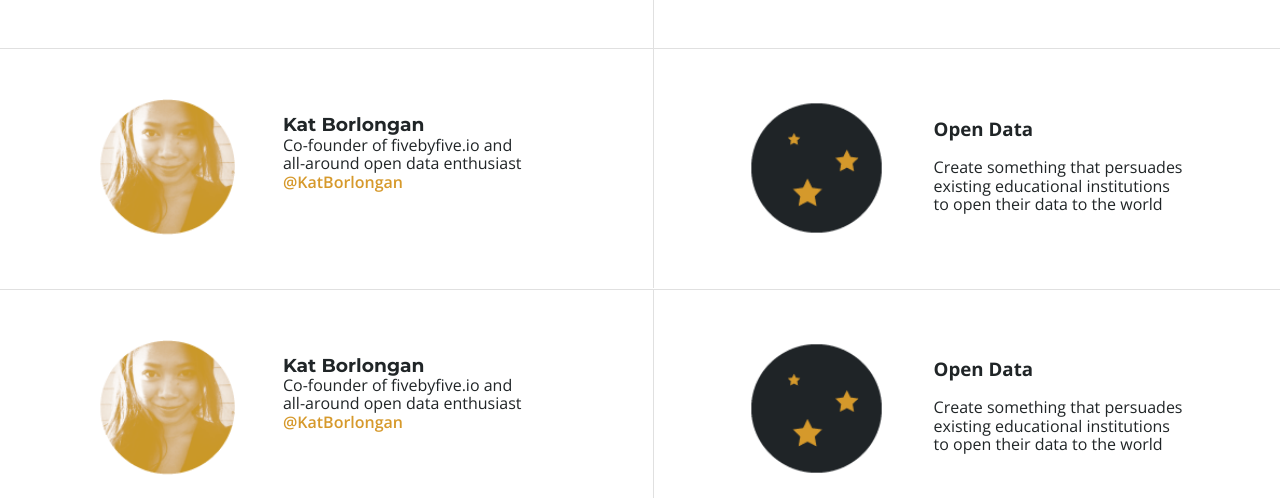
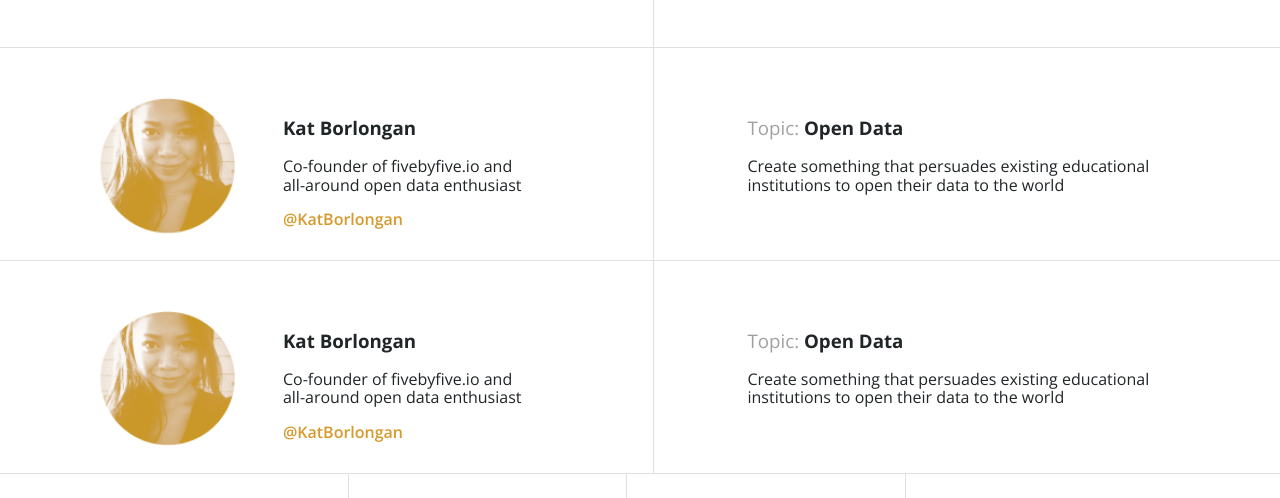
Before and after one commit to cedsummit/events-site, a website: page src/index.html in a window 1280 px wide. Shown: the part 1213-1711 px from the top of the page. Drawn offline with nearby package versions, Linux system fonts and the light colour scheme.

Commit message:
Changed to speaker and topic

```diff
--- a/Gruntfile.js
+++ b/Gruntfile.js
@@ -27,7 +27,10 @@ module.exports = function (grunt) {
   grunt.loadNpmTasks('grunt-contrib-jshint');
   grunt.loadNpmTasks('grunt-contrib-sass');
   grunt.loadNpmTasks('grunt-contrib-watch');
+  grunt.loadNpmTasks('grunt-shell');
 
   grunt.registerTask('default', ['sass', 'jshint']);
   grunt.registerTask('dev', ['watch']);
+
+
 };
--- a/package.json
+++ b/package.json
@@ -6,7 +6,8 @@
     "grunt": "~0.4.2",
     "grunt-contrib-sass": "~0.7.1",
     "grunt-contrib-watch": "~0.5.3",
-    "grunt-contrib-jshint": "~0.8.0"
+    "grunt-contrib-jshint": "~0.8.0",
+    "grunt-shell": "~0.6.4"
   },
   "dependencies": {
     "bower": "~1.2.8"
--- a/src/css/sass/partials/_header.scss
+++ b/src/css/sass/partials/_header.scss
@@ -1,7 +1,3 @@
-header{
-  border-bottom: 1px solid #fff;
-}
-
 .brand{
   padding-top: 30px;
   padding-bottom: 30px;
--- a/src/css/sass/partials/_modules.scss
+++ b/src/css/sass/partials/_modules.scss
@@ -10,10 +10,10 @@
 .module-col:nth-of-type(1){
   @include span-columns(5);
   padding-top: 50px;
-  padding-bottom: 50px;
 }
 
 .module-col:nth-of-type(2){
+  position: relative;
   @include span-columns(6);
   @include shift(1);
   padding-top: 50px;
@@ -21,6 +21,7 @@
   border-left: 1px solid $border-color;
   padding-left:$column + $gutter;
 }
+
 
 .sponsor{
   @include span-columns(3);
@@ -50,10 +51,13 @@
   @include span-columns(4);
 }
 
-.speaker-info, .challange-info{
-  padding-top: 15px;
+.speaker-info{
   @include shift(1);
   @include span-columns(7);
+}
+
+.challange-info{
+  @include span-columns(12);
 }
 
 .challange-info{
--- a/src/css/sass/partials/_typography.scss
+++ b/src/css/sass/partials/_typography.scss
@@ -19,12 +19,15 @@
   color: $light-color;
 }
 
-
-.speaker-name{
-  margin: 0;
+.speaker-title {
+  padding-top: 0;
+  margin-top: 0;
+  padding-bottom: 20px;
   font-family: $alt-font-family;
 }
-.speaker-desc{
+
+
+.desc{
   margin: 0;
 }
 .speaker-twitter{
@@ -32,3 +35,8 @@
   color: $secondary-color;
   font-weight: 600;
 }
+
+.label{
+  color: #A29F9F;
+  font-weight: 400;
+}
--- a/src/index.html
+++ b/src/index.html
@@ -62,9 +62,8 @@
             </div>
           </div>
           <div class="module-col">
-            <img class="challange-img" src="img/award.png" alt="Open Badge" />
             <div class="challange-info">
-              <h3 class="challange-title">Open Data</h3>
+              <h3 class="challange-title"><span class="label">Topic: </span>Open Data</h3>
               <p class="challange-desc">Create something that persuades existing educational institutions to open their data to the world</p>
           </div>
         </div>
@@ -84,10 +83,9 @@
             </div>
           </div>
           <div class="module-col">
-            <img class="challange-img" src="img/award.png" alt="Open Badge" />
             <div class="challange-info">
-              <h3 class="challange-title">Open Data</h3>
-              <p class="challange-desc">Create something that persuades existing educational institutions to open their data to the world</p>
+              <h3 class="speaker-name"><span class="label">Topic: </span>Open Data</h3>
+              <p class="speaker-desc">Create something that persuades existing educational institutions to open their data to the world</p>
           </div>
         </div>
       </div>
```
Also changed, not shown: src/css/main.css.
